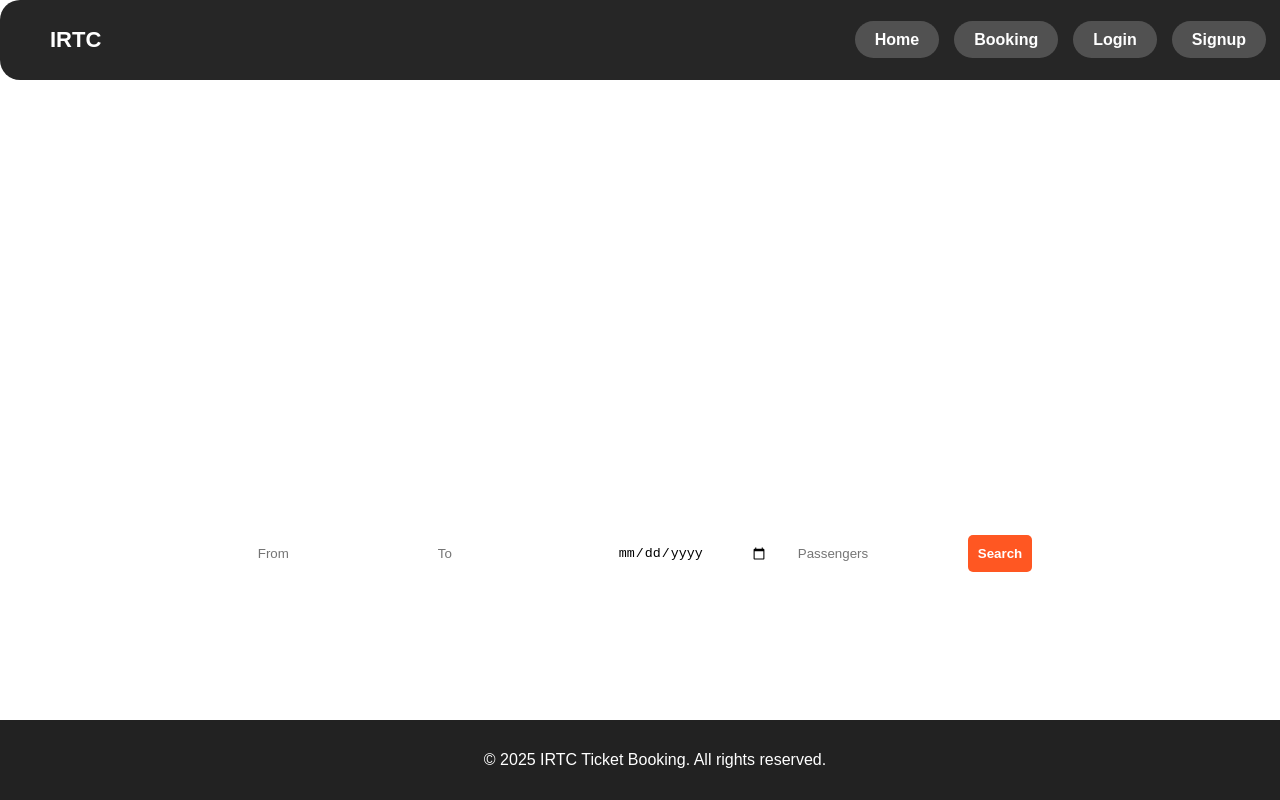
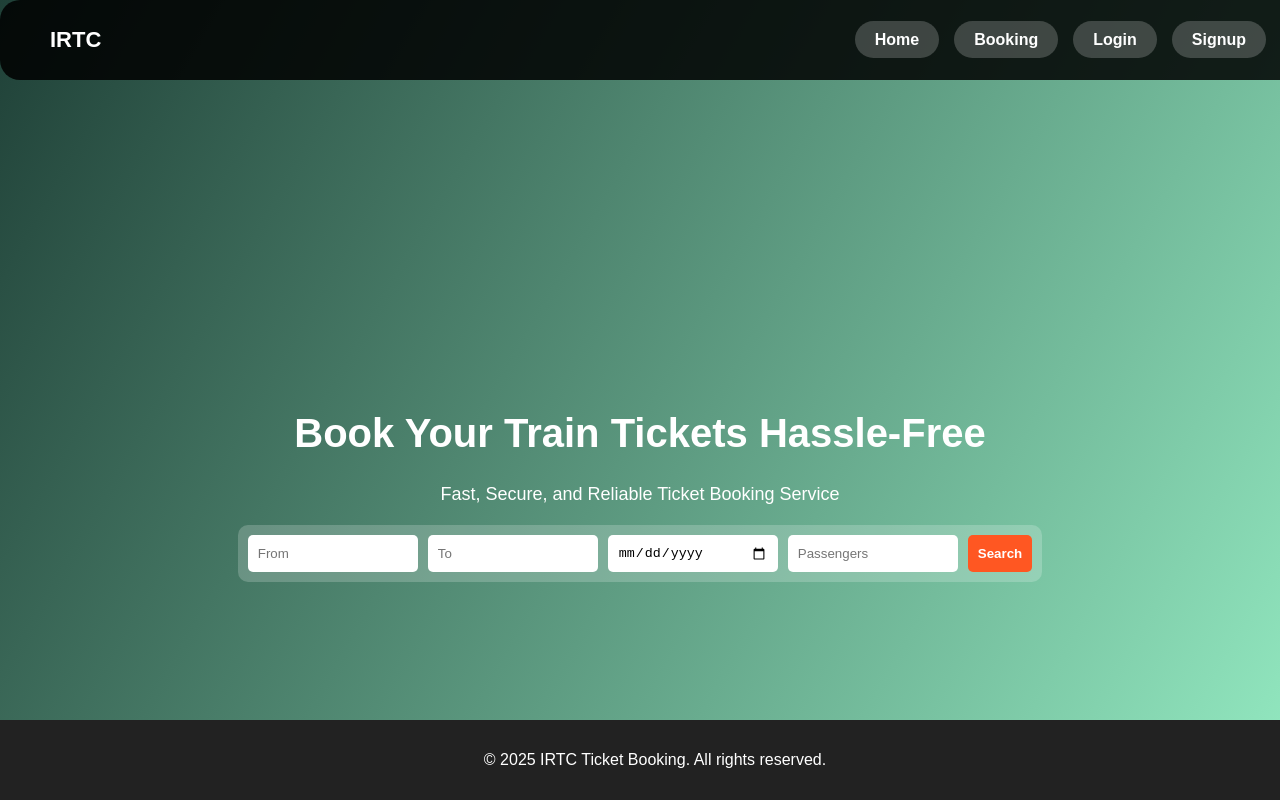
Before and after one commit to kapilsharma121/frontend-frontier-irctc, a plain HTML site: page index.html in a window 1280 px wide. Shown: the top 800 px of the page. Drawn offline with Linux system fonts and the light colour scheme.

Commit message:
Updated homepage and fixed train image issue

```diff
--- a/css/home.css
+++ b/css/home.css
@@ -2,7 +2,7 @@
 body {
     margin: 0;
     font-family: Arial, sans-serif;
-
+    background: linear-gradient(120deg, #1f4037, #99f2c8);
     /* background: url('/image/trian_PNG16650.png') no-repeat center center/cover; */
     /* Gradient background */
     color: white;
```
